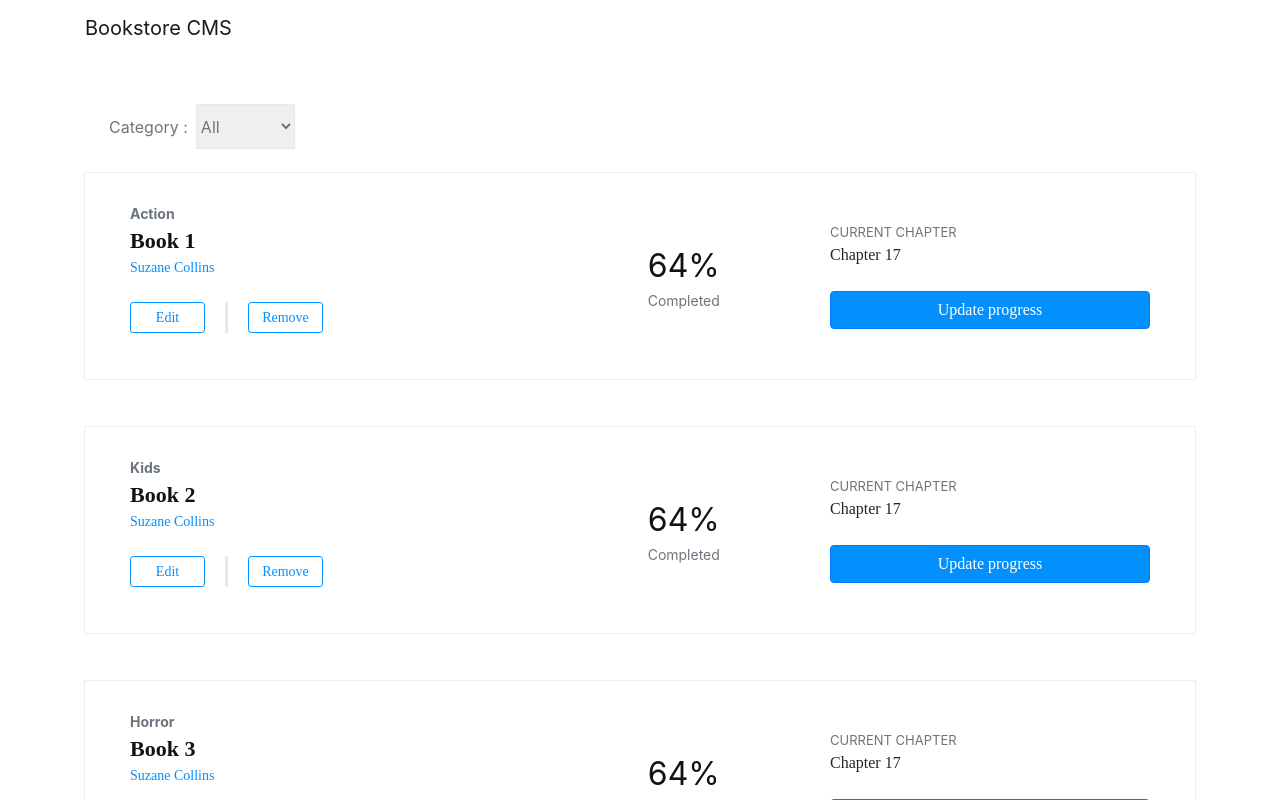
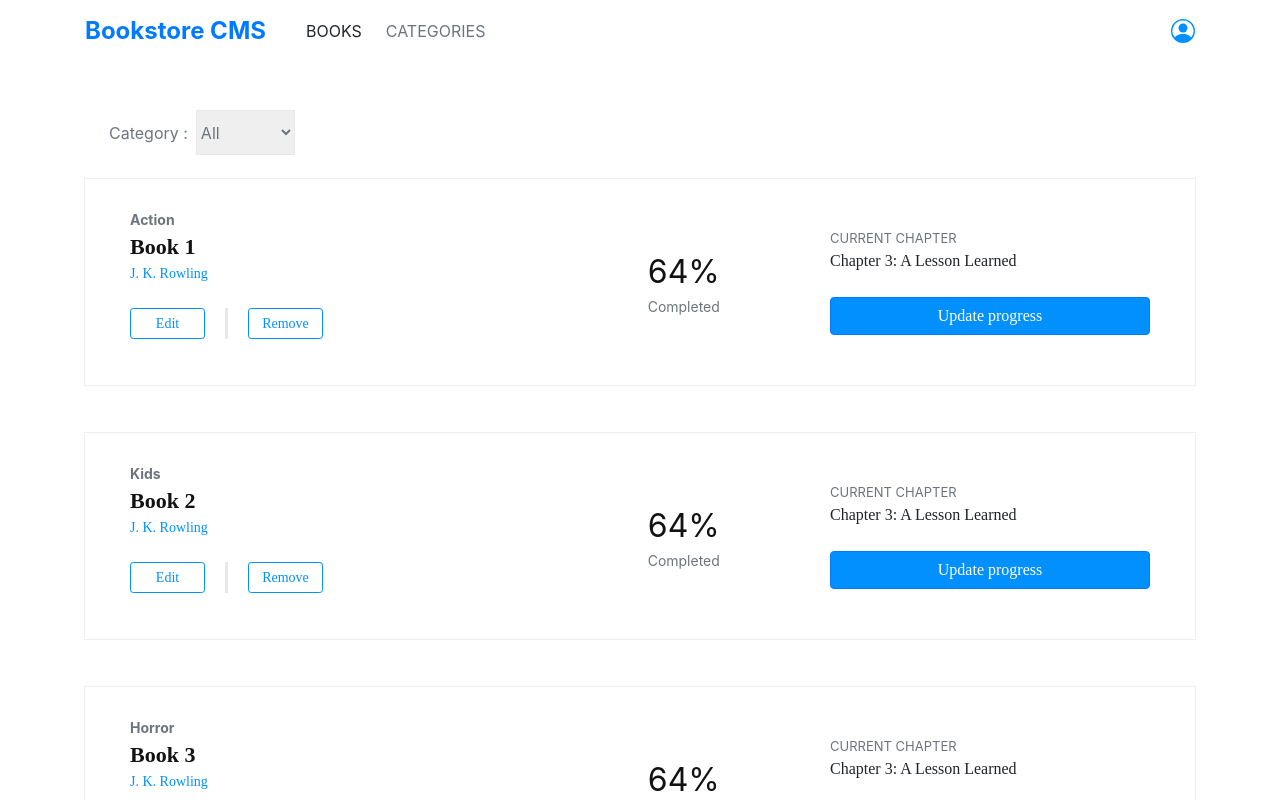
Before and after one commit to DcRonan/bookstore-react, a React (Create React App) app: page / in a window 1280 px wide. Shown: the top 800 px of the page. Built offline with nearby package versions, Linux system fonts and the light colour scheme.

Commit message:
add  to nav and style main area

```diff
--- a/src/components/Book.js
+++ b/src/components/Book.js
@@ -33,7 +33,7 @@ const Book = ({ book, handleRemoveBook }) => (
             fontFamily: '"Roboto Slab", serif',
           }}
         >
-          Suzane Collins
+          J. K. Rowling
         </span>
         <ul className="list-inline mt-4">
           <li
@@ -96,7 +96,9 @@ const Book = ({ book, handleRemoveBook }) => (
         <span style={{ fontSize: 13, color: 'var(--gray)' }}>
           CURRENT CHAPTER
         </span>
-        <span style={{ fontFamily: '"Roboto Slab", serif' }}>Chapter 17</span>
+        <span style={{ fontFamily: '"Roboto Slab", serif' }}>
+          Chapter 3: A Lesson Learned
+        </span>
         <button
           className="btn btn-primary mt-4"
           type="button"
--- a/src/components/Navbar.js
+++ b/src/components/Navbar.js
@@ -1,8 +1,20 @@
 const Navbar = () => (
   <nav className="navbar navbar-light navbar-expand-md navigation-clean-button">
     <div className="container">
-      <a className="navbar-brand" href="body">Bookstore CMS</a>
-      <button data-toggle="collapse" className="navbar-toggler" data-target="#navcol-1" type="button">
+      <a
+      className="navbar-brand text-primary font-weight-bold" href="body"
+      style={{ fontSize: 'x-large' }}
+      >
+        Bookstore CMS
+      </a>
+      <div className="pl-4">BOOKS</div>
+      <div className="text-secondary pl-4"> CATEGORIES </div>
+      <button
+        data-toggle="collapse"
+        className="navbar-toggler"
+        data-target="#navcol-1"
+        type="button"
+      >
         <span className="sr-only">Toggle navigation</span>
         <span className="navbar-toggler-icon" />
       </button>
@@ -10,11 +22,23 @@ const Navbar = () => (
         <ul className="nav navbar-nav mr-auto">
           <li className="nav-item" />
         </ul>
-        <i className="fa fa-user-circle fa-2x ml-4" style={{ color: '#0290ff' }} />
+        <svg
+        xmlns="http://www.w3.org/2000/svg"
+        width="24"
+        height="24"
+        fill="#0290ff"
+        class="bi bi-person-circle"
+        viewBox="0 0 16 16"
+      >
+        <path d="M11 6a3 3 0 1 1-6 0 3 3 0 0 1 6 0z" />
+        <path
+          fill-rule="evenodd"
+          d="M0 8a8 8 0 1 1 16 0A8 8 0 0 1 0 8zm8-7a7 7 0 0 0-5.468 11.37C3.242 11.226 4.805 10 8 10s4.757 1.225 5.468 2.37A7 7 0 0 0 8 1z"
+        />
+      </svg>
       </div>
     </div>
   </nav>
-
 );
 
 export default Navbar;
```
